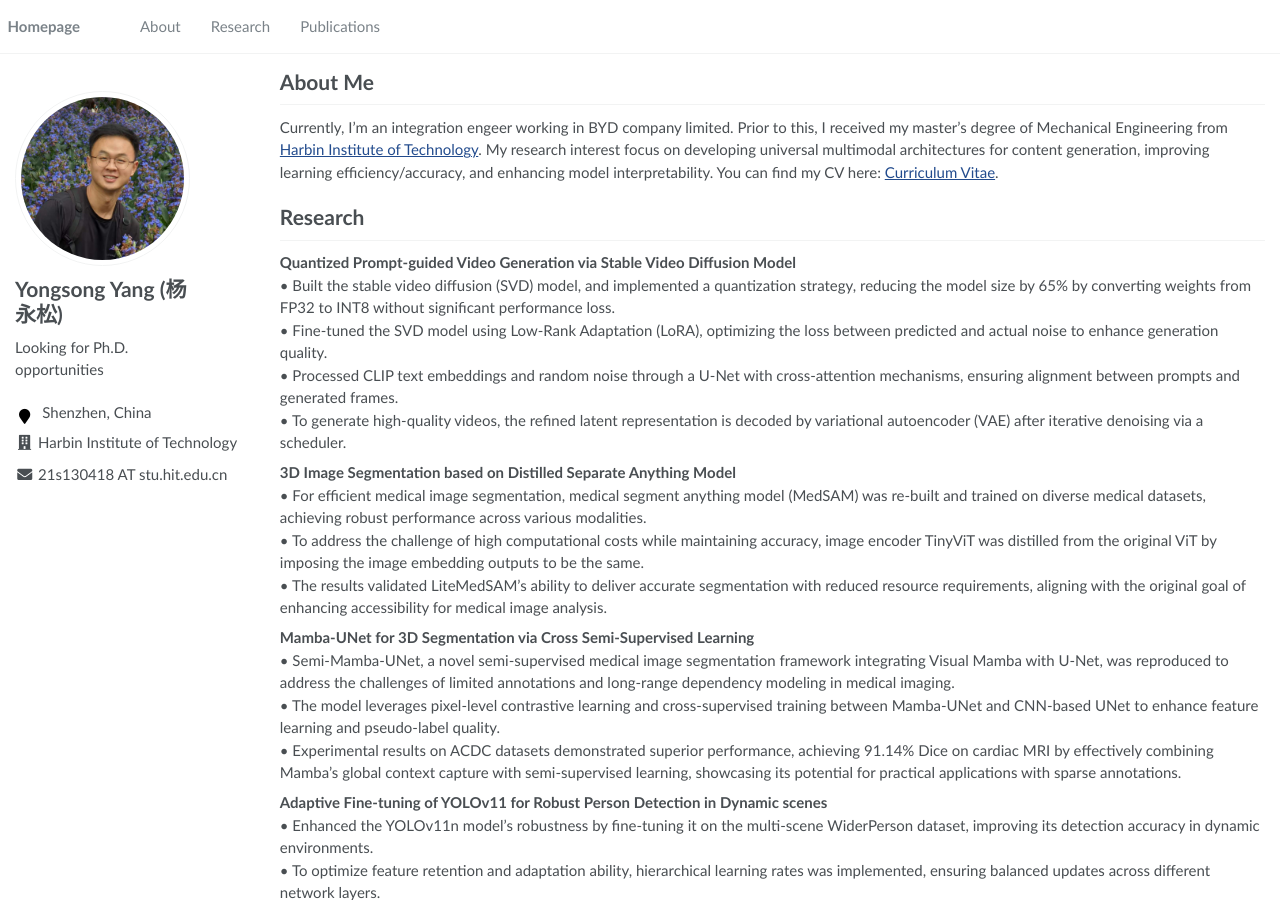
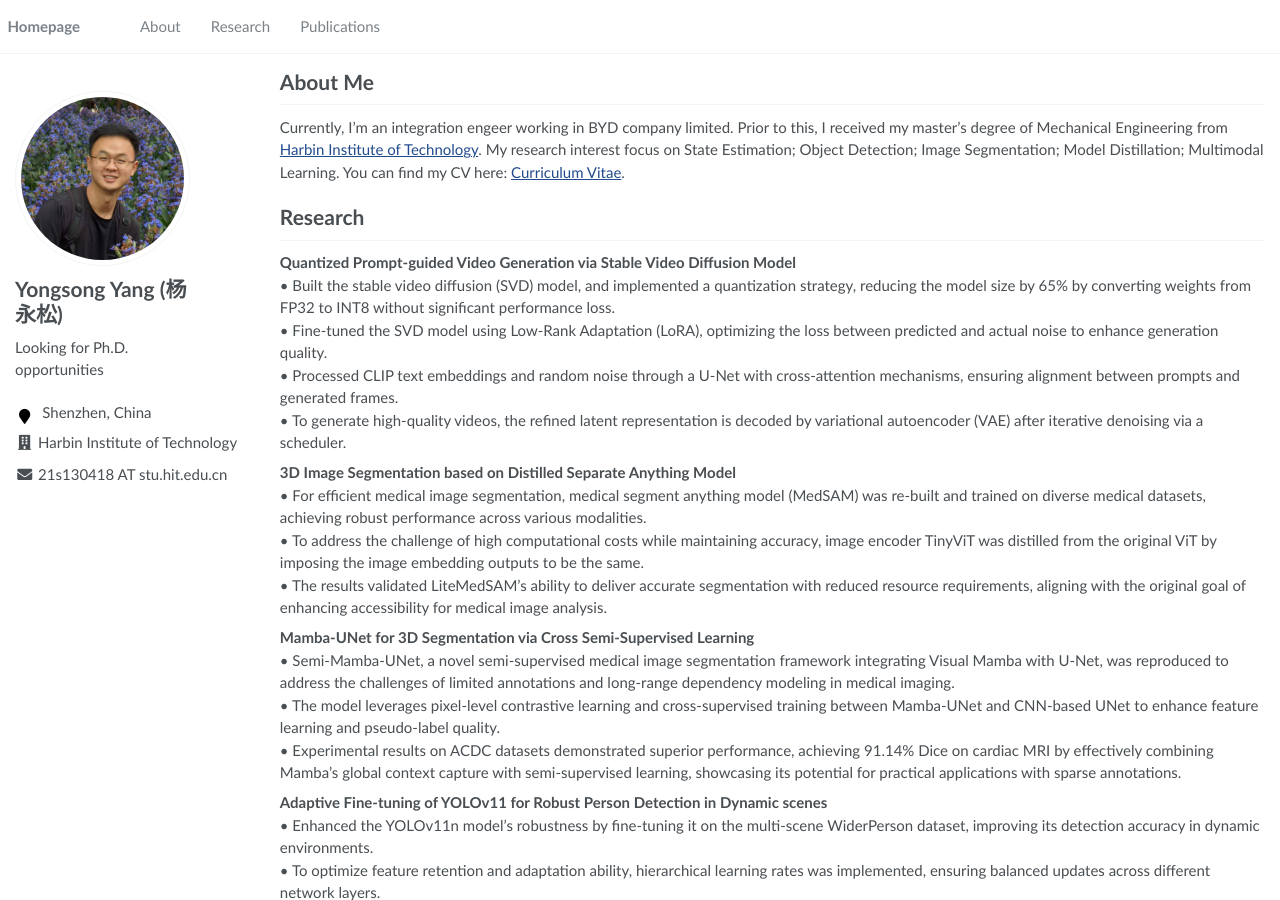
Before and after one commit to yongsongyang/yongsongyang.github.io, a Jekyll site: the page built from _pages/about.md, in a window 1280 px wide and 900 px high. Built offline with Jekyll 4.4.1, drawn with Linux system fonts in a browser that asks for light colours.

Commit message:
Update about.md

```diff
--- a/_pages/about.md
+++ b/_pages/about.md
@@ -9,7 +9,7 @@ redirect_from:
 
 About Me
 ======
-Currently, I'm an integration engeer working in BYD company limited. Prior to this, I received my master's degree of Mechanical Engineering from [Harbin Institute of Technology](https://www.hit.edu.cn/). My research interest focus on developing universal multimodal architectures for content generation, improving learning efficiency/accuracy, and enhancing model interpretability.
+Currently, I'm an integration engeer working in BYD company limited. Prior to this, I received my master's degree of Mechanical Engineering from [Harbin Institute of Technology](https://www.hit.edu.cn/). My research interest focus on State Estimation; Object Detection; Image Segmentation; Model Distillation; Multimodal Learning.
 You can find my CV here: [Curriculum Vitae](../assets/CV-YongsongYang.pdf).
 
 Research
```
